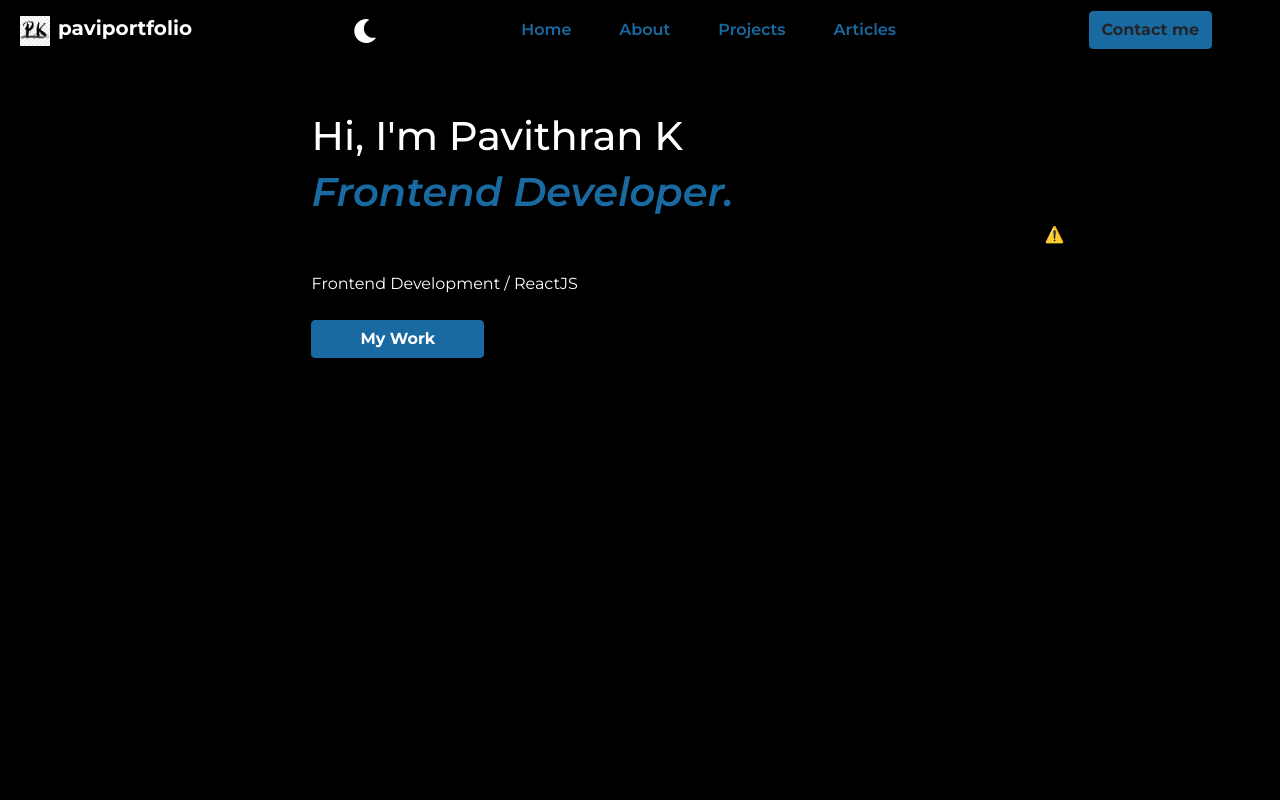
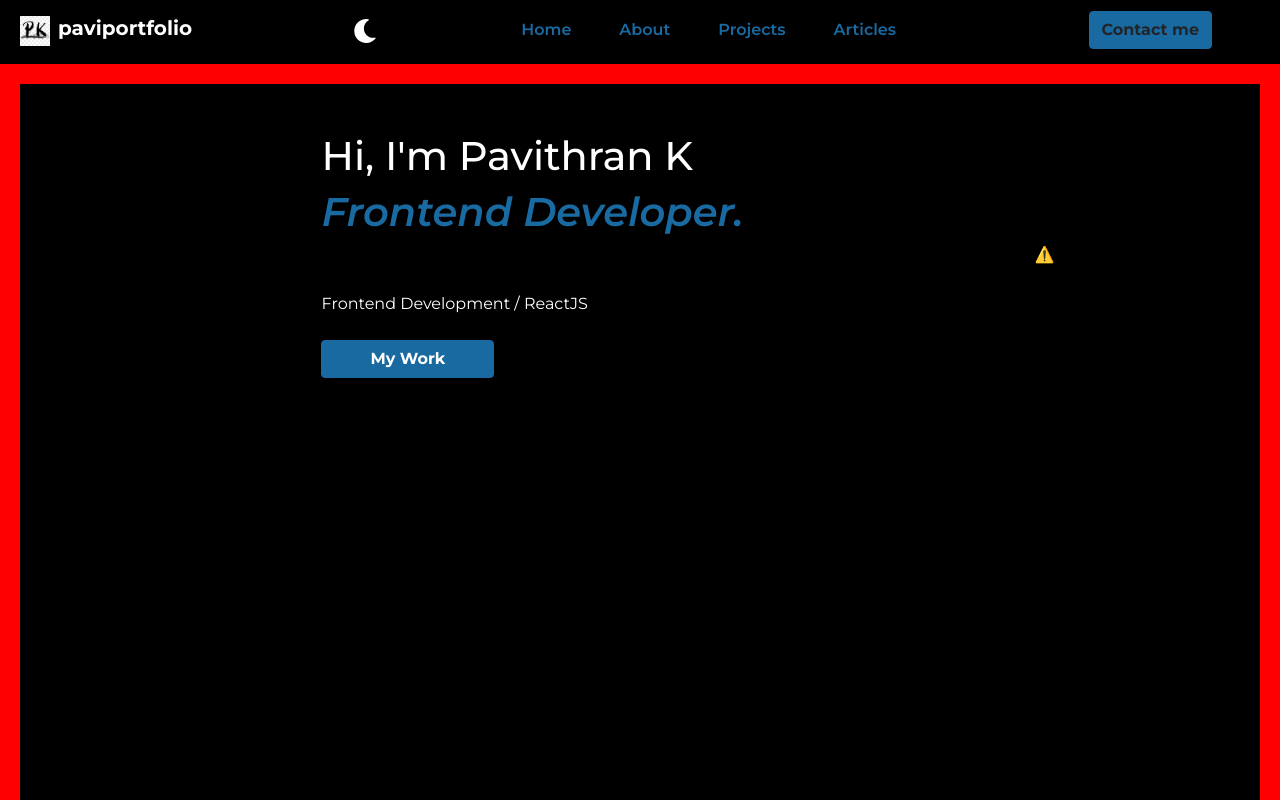
Before and after one commit to Pavithrank02/pavi-portfolio, a React (Create React App) app: page / in a window 1280 px wide. Shown: the top 800 px of the page. Built offline with nearby package versions, Linux system fonts and the light colour scheme; no server answers.

Commit message:
still finding issue

```diff
--- a/src/App.css
+++ b/src/App.css
@@ -17,7 +17,8 @@
   min-height: 100vh;
   display: flex;
   flex-direction: column;
-
+  border-color: bisque;
+  border: 10px solid red;
 }
 
 .shared-layout-fixed {
--- a/src/components/Navbar.jsx
+++ b/src/components/Navbar.jsx
@@ -39,7 +39,7 @@ const Navbar = ({ isDarkMode, setIsDarkMode }) => {
   }, []);
 
   return (
-    <nav className="fixed-top navbar navbar-expand-lg shadow-sm p-2">
+    <nav className="fixed-top  navbar navbar-expand-lg shadow-sm p-2 ">
       <div className="container-fluid d-sm-flex flex-column flex-lg-row justify-content-center justify-content-lg-between">
         {!isMobileView && (
           <div className="navbar-brand mb-4 mb-md-0 mb-lg-0" onClick={handleNavigation}>
```
